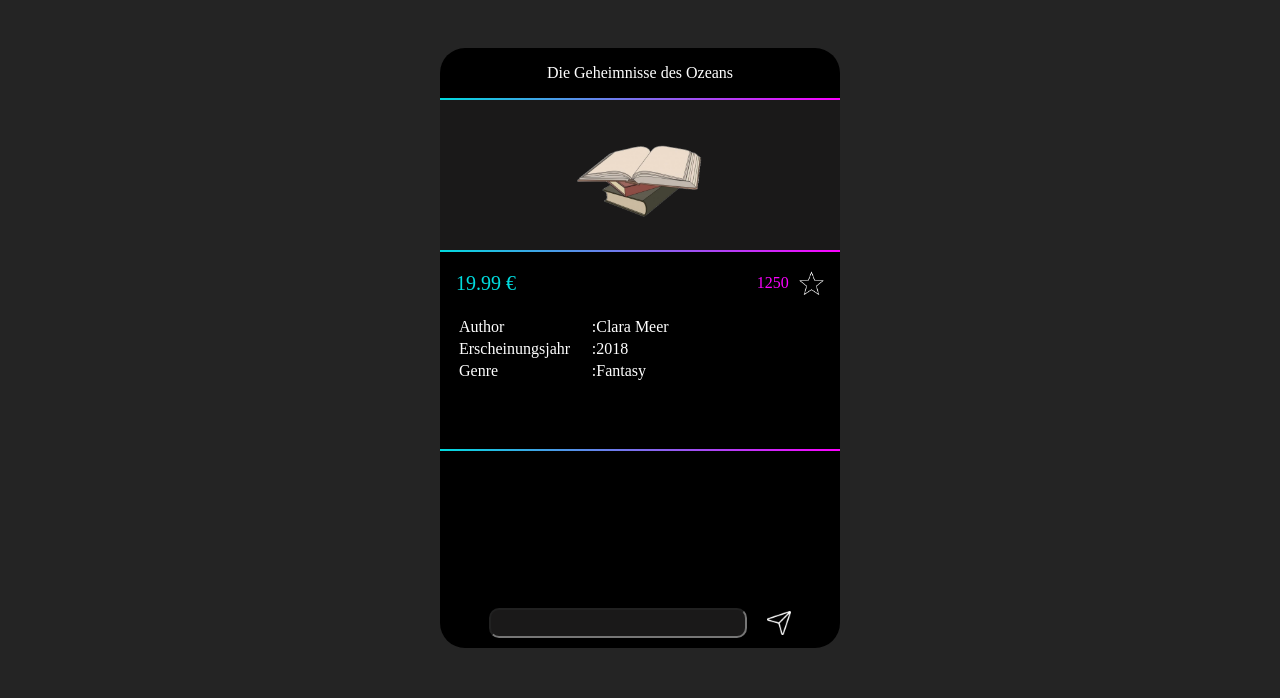
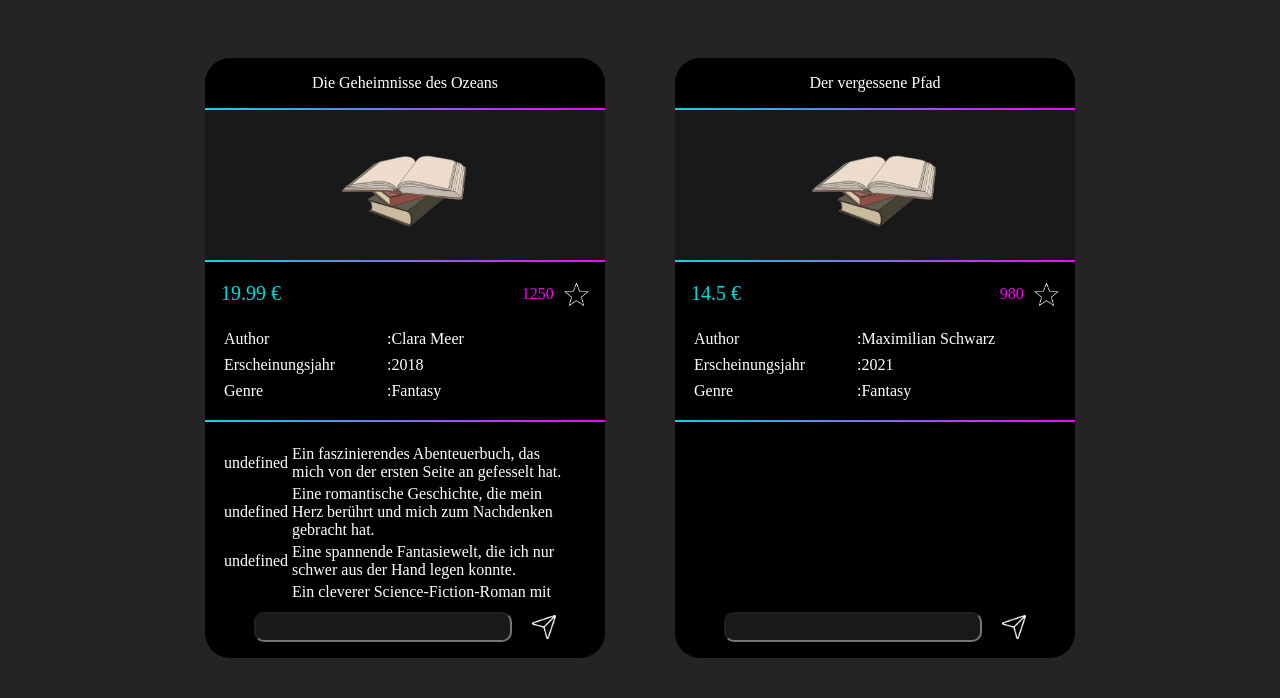
Before and after one commit to joshuaplischek/TheBookstore, a plain HTML site: page index.html in a window 1280 px wide. Shown: the part 102-800 px from the top of the page. Drawn offline with Linux system fonts and the light colour scheme.

Commit message:
Comments section is working

```diff
--- a/script.js
+++ b/script.js
@@ -11,19 +11,14 @@ function renderBooks() {
 
     for (let i = 0; i < books.length; i++) {
         contentRef.innerHTML += getBookTemplate(i);
-    }
-    checkLikedBooks()
-}
 
-function likeBook(){
 
-}
+        let commentsRef = document.getElementById("commentsTable-"+i);
 
-function checkLikedBooks(i) {
-    let likeOrUnlike = document.getElementById("toggelLikes").innerHTML;
-    let likedBook = Object.key(books[i].liked);
-    if (likedBook = true) {
-        likebookTrueOrFlase = likeStatus[0]
+        for (let j = 0; j < books[i].comments.length; j++) {
+            commentsRef.innerHTML += getCommentTemplate(i,j);
+
+        }
     }
 }
 
@@ -44,7 +39,7 @@ function getBookTemplate(i) {
                         <img src="./img/fav.png" alt="">
                     </div>
                 </div>
-                <table>
+                <table class="infoTbale">
                     <tr>
                         <td>Author</td>
                         <td>:${books[i].author}</td>
@@ -60,7 +55,11 @@ function getBookTemplate(i) {
                 </table>
             </div>
             <div class="line"></div>
-            <div class="comments"></div>
+            <div class="comments">
+                <table class="desgin-Comments-Table" id="commentsTable-${i}">
+
+                </table>
+            </div>
             <div class="write-comments">
                 <input type="text">
                 <img onclick="" src="./img/send.png" alt="">
@@ -70,3 +69,12 @@ function getBookTemplate(i) {
         </div>
     `
 }
+
+function getCommentTemplate(i,j) {
+    return /*html*/`
+        <tr>
+            <td>${books[i].comments[j].username}</td>
+            <td>${books[i].comments[j].comment}</td>
+        </tr>
+    `
+}
--- a/style.css
+++ b/style.css
@@ -23,7 +23,7 @@ header img{
     gap: 50px;
     background-color: #242424;
     display: flex;
-    flex-direction: column;
+    flex-wrap: wrap;
     flex: 1;
     justify-content: center;
     align-items: center;
@@ -38,6 +38,7 @@ header img{
     height: 600px;
     width: 400px;
     background-color: black;
+    margin: 10px;
 }
 
 .line{
@@ -87,21 +88,33 @@ header img{
 }
 
 .informations{
-    height: 198px;
+    height: 158px;
     width: 400px;
     background-color: rgb(0, 0, 0);
 }
 
+
 .informations table{
-    width: 260px;
+    width: 360px;
+    height: 80px;
     padding-left: 16px;
     padding-right: 16px;
+    table-layout: fixed;
 }
 
 .comments{
+    overflow: auto;
     background-color: rgb(0, 0, 0);
-    height: 148px;
+    height: 180px;
     width: 400px;
+}
+
+.desgin-Comments-Table{
+    padding-top: 20px;
+    width: 380px;
+    table-layout: auto;
+    padding-left: 16px;
+    padding-right: 16px;
 }
 
 .write-comments{
```
